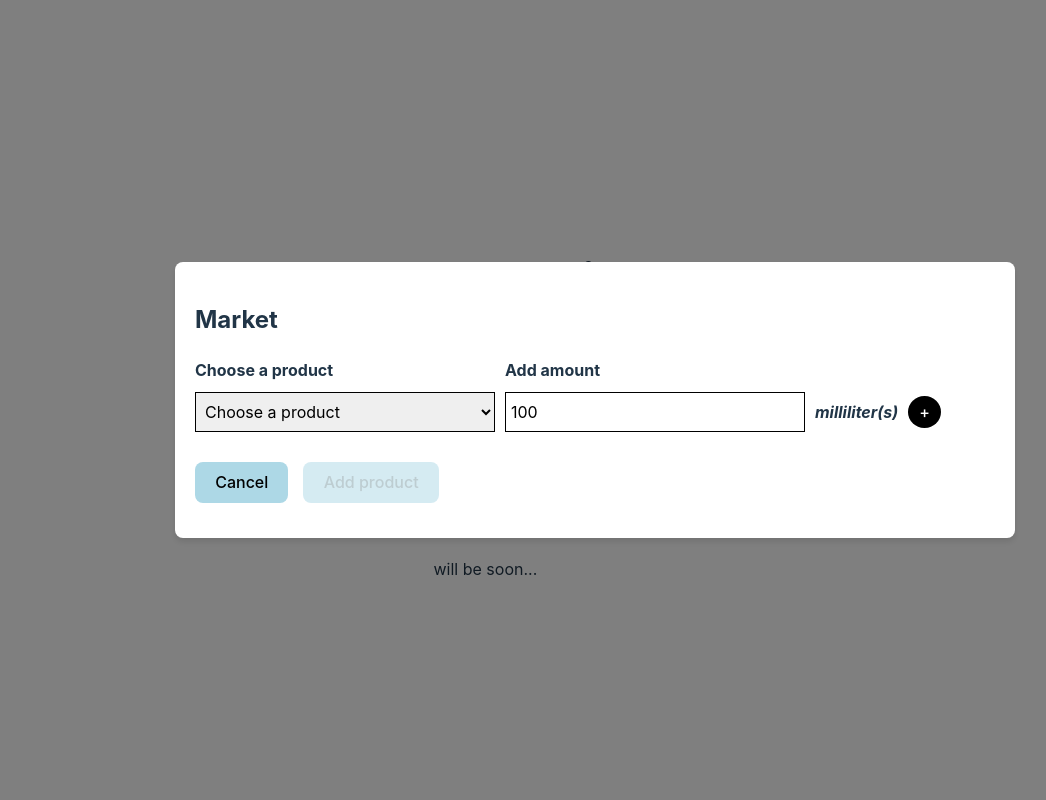
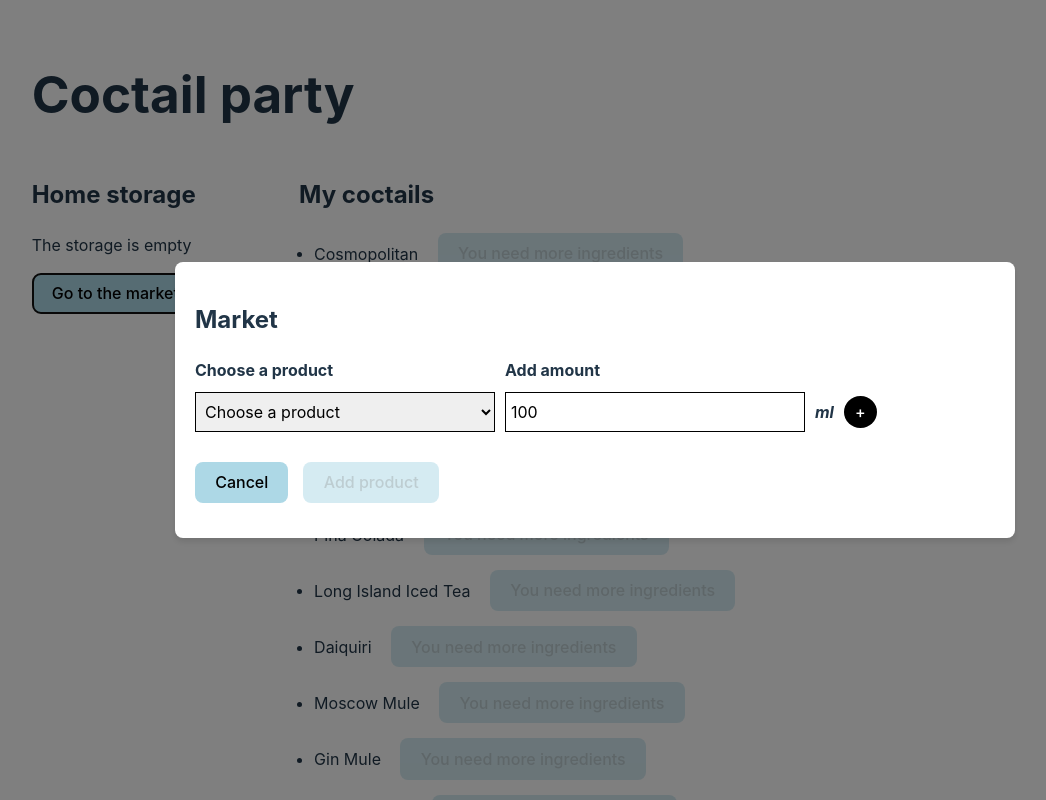
Before and after one commit to valleriia-gridina/party, a React (Vite) app: page / in a window 1280 px wide. Both pictures are taken after a click on the button "Go to the market". Shown: the top 800 px of the page, without its empty margins (45-1091 px from the left). Built offline with nearby package versions, Linux system fonts and the light colour scheme.

Commit message:
add possibility to add coctails

```diff
--- a/src/App.css
+++ b/src/App.css
@@ -2,6 +2,23 @@
   max-width: 1280px;
   margin: 0 auto;
   padding: 2rem;
+}
+
+.container {
+  display: flex;
+  flex-wrap: wrap;
+
+  > h1 {
+    width: 100%;
+  }
+
+  > section {
+    margin-right: 100px;
+
+    > ul {
+      padding-left: 15px;
+    }
+  }
 }
 
 form {
@@ -72,3 +89,9 @@ ul {
     display: block;
   }
 }
+
+.coctails {
+  button {
+    margin-left: 15px;
+  }
+}
--- a/src/App.tsx
+++ b/src/App.tsx
@@ -1,6 +1,6 @@
 import { createBrowserRouter, RouterProvider } from "react-router-dom";
 
-import CoctailsPage from "pages/CoctailsPage/CoctailsPage";
+import HomePage from "pages/HomePage/HomePage";
 import ErrorPage from "pages/ErrorPage/ErrorPage";
 
 import "./App.css";
@@ -12,7 +12,7 @@ const router = createBrowserRouter([
   },
   {
     path: "/",
-    element: <CoctailsPage />,
+    element: <HomePage />,
   },
 ]);
 
--- a/src/constants/constants.ts
+++ b/src/constants/constants.ts
@@ -1,3 +1,5 @@
+import { UnitType } from "types/types";
+
 export const DRINKS = [
   { alcoholic: true, name: "Vodka" },
   { alcoholic: true, name: "Cointreau" },
@@ -23,5 +25,127 @@ export const DRINKS = [
   { alcoholic: true, name: "Coffee liqueur" },
 ];
 
-export const INGRIDIENTS = ["mint", "orange", "apple", "ice", "limon", "lime"];
-export const UNITS = ["gram", "kg", "piece(s)"];
+export const OTHER_INGREDIENTS = [
+  "mint",
+  "orange",
+  "apple",
+  "ice",
+  "limon",
+  "lime",
+];
+
+export const COCTAILS = [
+  {
+    name: "Cosmopolitan",
+    ingredients: [
+      { name: "Vodka", amount: 40, units: UnitType.ml },
+      { name: "Cointreau", amount: 20, units: UnitType.ml },
+      { name: "Cranberry juice", amount: 30, units: UnitType.ml },
+    ],
+  },
+  {
+    name: "Mojito",
+    ingredients: [
+      { name: "Lime juice", amount: 30, units: UnitType.ml },
+      { name: "White rum", amount: 50, units: UnitType.ml },
+      { name: "Soda", amount: 100, units: UnitType.ml },
+      { name: "Mint leaves", amount: 10, units: UnitType.g },
+    ],
+  },
+  {
+    name: "Mai Tai",
+    ingredients: [
+      { name: "White rum", amount: 30, units: UnitType.ml },
+      { name: "Dark rum", amount: 30, units: UnitType.ml },
+      { name: "Orange Curacao", amount: 15, units: UnitType.ml },
+      { name: "Almond syrup", amount: 10, units: UnitType.ml },
+      { name: "Lime juice", amount: 20, units: UnitType.ml },
+    ],
+  },
+  {
+    name: "Caipirinha",
+    ingredients: [
+      { name: "Cachaca", amount: 50, units: UnitType.ml },
+      { name: "Lime juice", amount: 30, units: UnitType.ml },
+      { name: "Ice", amount: 100, units: UnitType.g },
+    ],
+  },
+  {
+    name: "Margarita",
+    ingredients: [
+      { name: "Tequila", amount: 50, units: UnitType.ml },
+      { name: "Triple sec", amount: 20, units: UnitType.ml },
+      { name: "Cointreau", amount: 10, units: UnitType.ml },
+      { name: "Lime juice", amount: 30, units: UnitType.ml },
+    ],
+  },
+  {
+    name: "Pina Colada",
+    ingredients: [
+      { name: "White rum", amount: 50, units: UnitType.ml },
+      { name: "Coconut cream", amount: 30, units: UnitType.ml },
+      { name: "Pineapple juice", amount: 100, units: UnitType.ml },
+      { name: "Ice", amount: 100, units: UnitType.g },
+    ],
+  },
+  {
+    name: "Long Island Iced Tea",
+    ingredients: [
+      { name: "Vodka", amount: 20, units: UnitType.ml },
+      { name: "Gin", amount: 20, units: UnitType.ml },
+      { name: "White Rum", amount: 20, units: UnitType.ml },
+      { name: "Tequila", amount: 20, units: UnitType.ml },
+      { name: "Triple sec", amount: 20, units: UnitType.ml },
+      { name: "Lemon juice", amount: 30, units: UnitType.ml },
+      { name: "Cola", amount: 100, units: UnitType.ml },
+    ],
+  },
+  {
+    name: "Daiquiri",
+    ingredients: [
+      { name: "White rum", amount: 50, units: UnitType.ml },
+      { name: "Lime juice", amount: 30, units: UnitType.ml },
+    ],
+  },
+  {
+    name: "Moscow Mule",
+    ingredients: [
+      { name: "Vodka", amount: 50, units: UnitType.ml },
+      { name: "Ginger beer", amount: 100, units: UnitType.ml },
+      { name: "Lime juice", amount: 30, units: UnitType.ml },
+    ],
+  },
+  {
+    name: "Gin Mule",
+    ingredients: [
+      { name: "Gin", amount: 50, units: UnitType.ml },
+      { name: "Ginger beer", amount: 100, units: UnitType.ml },
+      { name: "Lime juice", amount: 30, units: UnitType.ml },
+    ],
+  },
+  {
+    name: "Aperol Spritz",
+    ingredients: [
+      { name: "Prosecco", amount: 90, units: UnitType.ml },
+      { name: "Aperol", amount: 60, units: UnitType.ml },
+      { name: "Soda", amount: 30, units: UnitType.ml },
+    ],
+  },
+  {
+    name: "White Russian",
+    ingredients: [
+      { name: "Coffee liqueur", amount: 30, units: UnitType.ml },
+      { name: "Vodka", amount: 50, units: UnitType.ml },
+      { name: "Cream", amount: 30, units: UnitType.ml },
+    ],
+  },
+  {
+    name: "Gin Fizz",
+    ingredients: [
+      { name: "Gin", amount: 50, units: UnitType.ml },
+      { name: "Soda", amount: 100, units: UnitType.ml },
+      { name: "Lemon juice", amount: 30, units: UnitType.ml },
+      { name: "Egg white", amount: 1, units: UnitType.piece },
+    ],
+  },
+];
--- a/src/pages/CoctailsPage/CoctailsPage.tsx
+++ /dev/null
@@ -1,14 +0,0 @@
-import Section from "components/Section/Section";
-import Market from "./Market";
-
-const CoctailsPage = () => {
-  return (
-    <div className={"container"}>
-      <h1>Coctail party</h1>
-      <Market />
-      <Section title="My coctails">will be soon...</Section>
-    </div>
-  );
-};
-
-export default CoctailsPage;
--- a/src/pages/CoctailsPage/AddProductForm.tsx
+++ b/src/pages/HomePage/AddProductForm.tsx
@@ -1,21 +1,20 @@
 import { useState } from "react";
 import { useDispatch } from "react-redux";
 import { addProduct } from "redux/productsSlice";
-import { TProduct } from "types/types";
+import { TProduct, UnitType } from "types/types";
 
 type TProps = {
   defaultProducts: { name: string; isAlcoholic?: boolean }[];
-  defaultUnits: string;
   onClose: () => void;
 };
 
-const AddProductForm = ({ defaultProducts, defaultUnits, onClose }: TProps) => {
+const AddProductForm = ({ defaultProducts, onClose }: TProps) => {
   const dispatch = useDispatch();
 
   const initialProductValue = {
     name: "",
     amount: 100,
-    units: defaultUnits,
+    units: UnitType.ml,
     isDrink: true,
   };
 
@@ -56,7 +55,7 @@ const AddProductForm = ({ defaultProducts, defaultUnits, onClose }: TProps) => {
                 handleChangeRow(index, {
                   name: selectedProduct.name,
                   isDrink: selectedProduct.isDrink,
-                  units: selectedProduct.isDrink ? defaultUnits : "gram(s)",
+                  units: selectedProduct.isDrink ? UnitType.ml : UnitType.g,
                 });
               }}
               defaultValue={row.name}
--- a/src/pages/CoctailsPage/AddProductsModal.tsx
+++ b/src/pages/HomePage/AddProductsModal.tsx
@@ -1,6 +1,6 @@
 import Section from "components/Section/Section";
 import AddProductForm from "./AddProductForm";
-import { DRINKS, INGRIDIENTS } from "constants/constants";
+import { DRINKS, OTHER_INGREDIENTS } from "constants/constants";
 
 type TProps = {
   isOpen: boolean;
@@ -15,7 +15,7 @@ const AddProductModal = ({ isOpen, onClose }: TProps) => {
     isDrink: true,
   }));
 
-  const otherProducts = INGRIDIENTS.map((el) => ({
+  const otherProducts = OTHER_INGREDIENTS.map((el) => ({
     name: el,
     isDrink: false,
   }));
@@ -26,7 +26,6 @@ const AddProductModal = ({ isOpen, onClose }: TProps) => {
         <Section title="Market">
           <AddProductForm
             defaultProducts={[...drinks, ...otherProducts]}
-            defaultUnits="milliliter(s)"
             onClose={onClose}
           />
         </Section>
--- /dev/null
+++ b/src/pages/HomePage/CoctailIsDoneModal.tsx
@@ -0,0 +1,22 @@
+import Section from "components/Section/Section";
+
+type TProps = {
+  isOpen: boolean;
+  onClose: () => void;
+};
+
+const CoctailIsDoneModal = ({ isOpen, onClose }: TProps) => {
+  if (!isOpen) return;
+
+  return (
+    <div className="modal-wrapper">
+      <div className="modal">
+        <Section title="Coctail is done!">
+          <button onClick={onClose}>Ok</button>
+        </Section>
+      </div>
+    </div>
+  );
+};
+
+export default CoctailIsDoneModal;
--- /dev/null
+++ b/src/pages/HomePage/Coctails.tsx
@@ -0,0 +1,59 @@
+import Section from "components/Section/Section";
+import { COCTAILS } from "constants/constants";
+import { useDispatch, useSelector } from "react-redux";
+import { TProduct, TState } from "types/types";
+import { makeCoctail } from "redux/productsSlice";
+import CoctailIsDoneModal from "./CoctailIsDoneModal";
+import { useState } from "react";
+
+const Coctails = () => {
+  const dispatch = useDispatch();
+  const [isModalOpen, setIsModalOpen] = useState(false);
+
+  const products = useSelector((state: TState) => state.products.items);
+
+  const possibleCoctails = COCTAILS.filter((coctail) => {
+    const ingredients = coctail.ingredients;
+    const cocktailIsPossible = ingredients.every((ingredient) => {
+      const product = products.find((p) => p.name === ingredient.name);
+      return product && product.amount >= ingredient.amount;
+    });
+    return cocktailIsPossible && coctail;
+  });
+
+  const handleMakeCoctail = (ingredients: TProduct[]) => {
+    dispatch(makeCoctail(ingredients));
+    setIsModalOpen(true);
+  };
+
+  return (
+    <Section title="My coctails">
+      <ul className="coctails">
+        {COCTAILS.map(({ name, ingredients }) => {
+          const isCoctailDisabled = !possibleCoctails.find(
+            (c) => name === c.name
+          );
+          return (
+            <li key={name}>
+              {name}{" "}
+              <button
+                disabled={isCoctailDisabled}
+                onClick={() => handleMakeCoctail(ingredients)}
+              >
+                {!isCoctailDisabled
+                  ? "Make coctail"
+                  : "You need more ingredients"}
+              </button>
+            </li>
+          );
+        })}
+      </ul>
+      <CoctailIsDoneModal
+        isOpen={isModalOpen}
+        onClose={() => setIsModalOpen(false)}
+      />
+    </Section>
+  );
+};
+
+export default Coctails;
--- /dev/null
+++ b/src/pages/HomePage/HomePage.tsx
@@ -0,0 +1,14 @@
+import Market from "./Market";
+import Coctails from "./Coctails";
+
+const HomePage = () => {
+  return (
+    <div className={"container"}>
+      <h1>Coctail party</h1>
+      <Market />
+      <Coctails />
+    </div>
+  );
+};
+
+export default HomePage;
--- a/src/pages/CoctailsPage/Market.tsx
+++ b/src/pages/HomePage/Market.tsx
@@ -14,6 +14,9 @@ const Market = () => {
         {products.length ? (
           <ul>
             {products.map((el) => {
+              if (el.amount === 0) {
+                return;
+              }
               return (
                 <li key={el.name}>
                   <span>
--- a/src/redux/productsSlice.ts
+++ b/src/redux/productsSlice.ts
@@ -21,8 +21,19 @@ const productsSlice = createSlice({
         state.items.push(action.payload);
       }
     },
+    makeCoctail: (state, action: PayloadAction<TProduct[]>) => {
+      const ingredients = action.payload;
+
+      ingredients.forEach((i) => {
+        state.items.forEach((el) => {
+          if (el.name === i.name) {
+            el.amount = el.amount - i.amount;
+          }
+        });
+      });
+    },
   },
 });
 
-export const { addProduct } = productsSlice.actions;
+export const { addProduct, makeCoctail } = productsSlice.actions;
 export default productsSlice.reducer;
--- a/src/types/types.tsx
+++ b/src/types/types.tsx
@@ -1,8 +1,14 @@
+export enum UnitType {
+  ml = "ml",
+  g = "g",
+  piece = "piece",
+}
+
 export type TProduct = {
   name: string;
   amount: number;
-  units: string;
-  isDrink: boolean;
+  units: UnitType;
+  isDrink?: boolean;
 };
 
 export type TState = {
```
